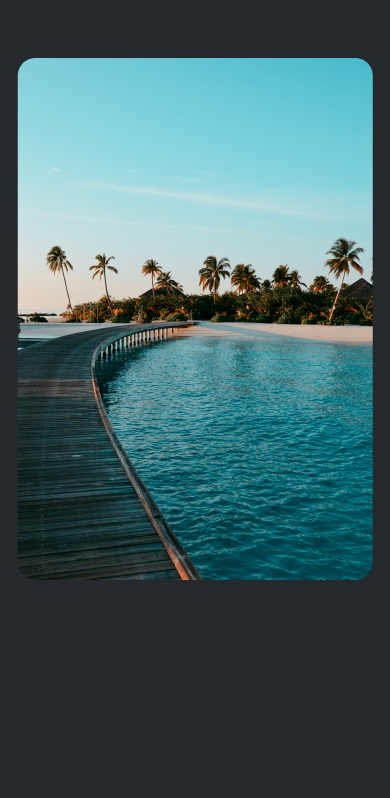
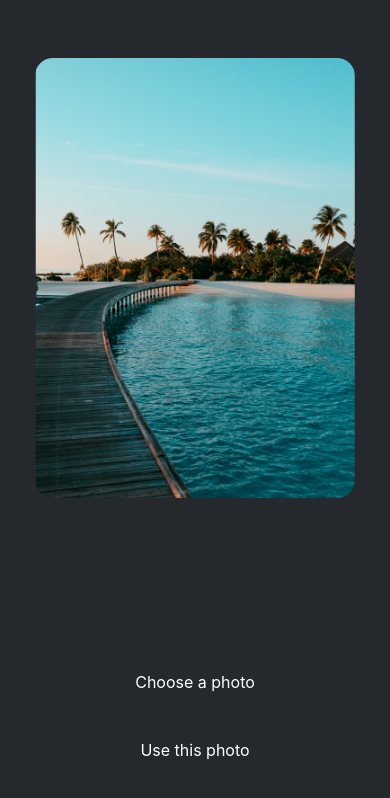
Before and after one commit to shreejai/StickerSmash, a React Native app: screen / in a window 390 px wide. Shown: the top 798 px of the page. Built offline with nearby package versions, Linux system fonts and the light colour scheme.

Commit message:
pressable buttons

```diff
--- a/App.js
+++ b/App.js
@@ -1,5 +1,7 @@
 import { StatusBar } from 'expo-status-bar';
-import { Image, StyleSheet, Text, View } from 'react-native';
+import { StyleSheet, View } from 'react-native';
+
+import Button from './components/Button';
 import ImageViewer from './components/ImageViewer';
 
 const PlaceholderImage = require('./assets/images/background-image.png');
@@ -9,6 +11,10 @@
     <View style={styles.container}>
       <View style={styles.imageContainer}>
         <ImageViewer placeholderImageSource={PlaceholderImage}/>
+      </View>
+      <View style={styles.footerContainer}>
+        <Button label="Choose a photo"/>
+        <Button label="Use this photo"/>
       </View>
       <StatusBar style="auto" />
     </View>
@@ -24,5 +30,9 @@
   imageContainer: {
     flex: 1,
     paddingTop: 58,
+  },
+  footerContainer: {
+    flex: 1 / 3,
+    alignItems: 'center'
   }
 });
--- /dev/null
+++ b/components/Button.js
@@ -0,0 +1,37 @@
+import { StyleSheet, View, Pressable, Text } from 'react-native';
+
+export default function Button({ label }) {
+  return (
+    <View style={styles.buttonContainer}>
+      <Pressable style={styles.button} onPress={() => alert('You pressed a button.')}>
+        <Text style={styles.buttonLabel}>{label}</Text>
+      </Pressable>
+    </View>
+  );
+}
+
+const styles = StyleSheet.create({
+  buttonContainer: {
+    width: 320,
+    height: 68,
+    marginHorizontal: 20,
+    alignItems: 'center',
+    justifyContent: 'center',
+    padding: 3,
+  },
+  button: {
+    borderRadius: 10,
+    width: '100%',
+    height: '100%',
+    alignItems: 'center',
+    justifyContent: 'center',
+    flexDirection: 'row',
+  },
+  buttonIcon: {
+    paddingRight: 8,
+  },
+  buttonLabel: {
+    color: '#fff',
+    fontSize: 16,
+  },
+});
--- a/components/ImageViewer.js
+++ b/components/ImageViewer.js
@@ -2,7 +2,7 @@
 
 export default function ImageViewer({ placeholderImageSource }) {
   return (
-    <Image source={ placeholderImageSource }  />
+    <Image source={ placeholderImageSource } style={styles.image} />
   )
 }
 
```
